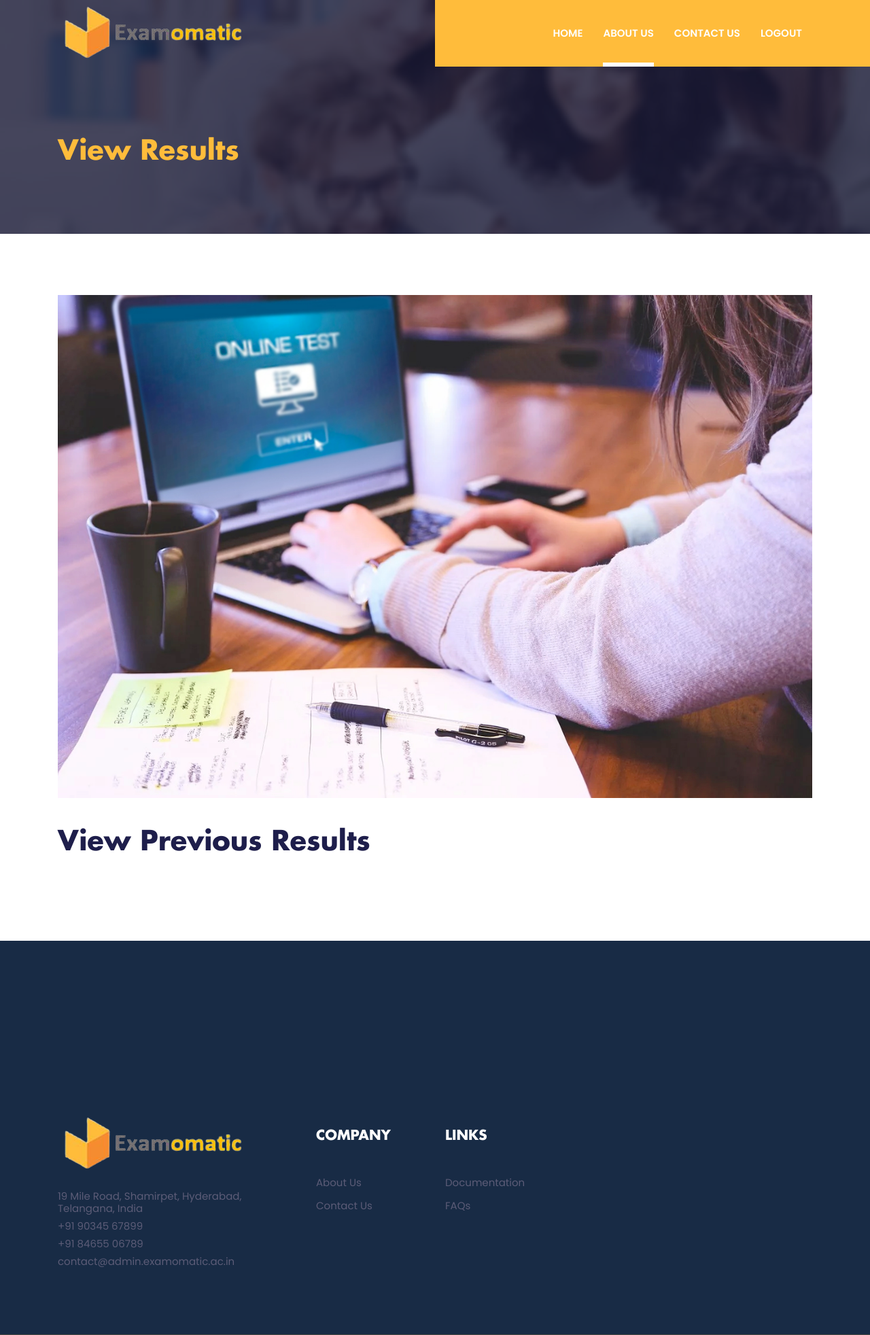
After one commit to AbhirathNB/projectDBMS, a Django app: page /previousResults in a window 1280 px wide. The commit adds this page. Shown: the whole page at 68% size. Run offline with Django 4.2, Linux system fonts and the light colour scheme; parts of the project's set-up code (start-up, migrations or seed data) failed here and were passed over; some libraries are stand-ins or nearby versions.

Commit message:
update 11

```diff
--- a/Hello/home/urls.py
+++ b/Hello/home/urls.py
@@ -5,7 +5,7 @@ from home import views
 urlpatterns = [
     path("", views.entryPage, name= 'entryPage'),
     path("studentLogin", views.studentLogin, name = 'studentLogin'),
-    path("adminLogin", views.adminLogin, name = 'adminLogin'),
+    path("adminLogin", views.adminLoginPage, name = 'adminLogin'),
     path("about", views.about, name = 'about'),
     path("contact", views.contact, name = 'contact'),
     path("documentation", views.documentation, name = 'documentation'),
@@ -15,6 +15,11 @@ urlpatterns = [
     path("adminAbout", views.adminAbout, name = 'adminAbout'),
     path("adminContact", views.adminContact, name = 'adminContact'),
     path("adminDocumentation", views.adminDocumentation, name = 'adminDocumentation'),
-    path("adminFaqs", views.adminFaqs, name = 'adminFaqs')
+    path("adminFaqs", views.adminFaqs, name = 'adminFaqs'),
+    path("previousResults", views.previousResults, name = 'previousResults'),
+    path("viewRank", views.viewRank, name = 'viewRank'),
+    path("attemptExam", views.attemptExam, name = 'attemptExam'),
+    path("manageStudents", views.manageStudents, name = 'manageStudents'),
+    path("createExam", views.createExam, name = 'createExam'),
 
 ]
--- a/Hello/home/views.py
+++ b/Hello/home/views.py
@@ -30,7 +30,7 @@ def adminDashboard(request):
 
     return render(request, 'adminDashboard.html')
 
-def adminLogin(request):
+def adminLoginPage(request):
     if request.method == 'POST':
         username = request.POST.get('username')
         password = request.POST.get('password')
@@ -72,3 +72,18 @@ def adminAbout(request):
 
 def adminContact(request):
     return render(request, 'adminContact.html')
+
+def previousResults(request):
+    return render(request, 'previousResults.html')
+
+def viewRank(request):
+    return render(request, 'viewRank.html')
+
+def attemptExam(request):
+    return render(request, 'attemptExam.html')
+
+def manageStudents(request):
+    return render(request, 'manageStudents.html')
+
+def createExam(request):
+    return render(request, 'createExam.html')
--- /dev/null
+++ b/Hello/template/previousResults.html
@@ -0,0 +1,167 @@
+<!DOCTYPE html>
+<html lang="zxx">
+
+<head>
+  <meta charset="utf-8">
+  <title>Previous Results | Examomatic</title>
+
+  <!-- mobile responsive meta -->
+  <meta name="viewport" content="width=device-width, initial-scale=1">
+  <meta name="viewport" content="width=device-width, initial-scale=1, maximum-scale=1">
+
+  <!-- ** Plugins Needed for the Project ** -->
+  <!-- Bootstrap -->
+  <link rel="stylesheet" href="/static/plugins/bootstrap/bootstrap.min.css">
+  <!-- slick slider -->
+  <link rel="stylesheet" href="/static/plugins/slick/slick.css">
+  <!-- themefy-icon -->
+  <link rel="stylesheet" href="/static/plugins/themify-icons/themify-icons.css">
+  <!-- animation css -->
+  <link rel="stylesheet" href="/static/plugins/animate/animate.css">
+  <!-- aos -->
+  <link rel="stylesheet" href="/static/plugins/aos/aos.css">
+  <!-- venobox popup -->
+  <link rel="stylesheet" href="/static/plugins/venobox/venobox.css">
+
+  <!-- Main Stylesheet -->
+  <link href="/static/css/style.css" rel="stylesheet">
+
+  <!--Favicon-->
+  <link rel="shortcut icon" href="/static/images/favicon.png" type="image/x-icon">
+  <link rel="icon" href="/static/images/favicon.png" type="image/x-icon">
+
+</head>
+
+<body>
+  <!-- preloader start -->
+  <div class="preloader">
+    <img src="/static/images/preloader.gif" alt="preloader">
+  </div>
+  <!-- preloader end -->
+
+<!-- header -->
+<header class="fixed-top header">
+
+  <div class="navigation w-100">
+    <div class="container">
+      <nav class="navbar navbar-expand-lg navbar-dark p-0">
+        <a class="navbar-brand" href="#"><img src="/static/ExamomaticLogo.png" alt="logo"></a>
+        <button class="navbar-toggler rounded-0" type="button" data-toggle="collapse" data-target="#navigation"
+          aria-controls="navigation" aria-expanded="false" aria-label="Toggle navigation">
+          <span class="navbar-toggler-icon"></span>
+        </button>
+
+        <div class="collapse navbar-collapse" id="navigation">
+          <ul class="navbar-nav ml-auto text-center">
+            <li class="nav-item @@home">
+              <a class="nav-link" href={% url 'adminDashboard' %}>Home</a>
+            </li>
+            <li class="nav-item active">
+              <a class="nav-link" href={% url 'adminAbout' %}>About Us</a>
+            </li>
+            <li class="nav-item @@contact">
+              <a class="nav-link" href= {% url 'adminContact' %} >Contact Us</a>
+            </li>
+            <li class="nav-item @@contact">
+              <a class="nav-link" href= {% url 'entryPage' %}>Logout</a>
+            </li>
+
+          </ul>
+        </div>
+      </nav>
+    </div>
+  </div>
+</header>
+
+<!-- page title -->
+<section class="page-title-section overlay" data-background="/static/images/backgrounds/page-title.jpg">
+  <div class="container">
+    <div class="row">
+      <div class="col-md-8">
+        <ul class="list-inline custom-breadcrumb">
+          <li class="list-inline-item"><a class="h2 text-primary font-secondary" href="@@page-link">View Results</a></li>
+          <li class="list-inline-item text-white h3 font-secondary @@nasted"></li>
+        </ul>
+        <p class="text-lighten"><!--Education marks the future of the entire society, and upgrading the educational technologies to make them easily accessible to all the students is what we aim at.--></p>
+      </div>
+    </div>
+  </div>
+</section>
+<!-- /page title -->
+
+<!-- about -->
+<section class="section">
+  <div class="container">
+    <div class="row">
+      <div class="col-12">
+        <img class="img-fluid w-100 mb-4" src="/static/computer-test.jpg" alt="about image">
+        <br><br><h2 class="section-title">View Previous Results</h2>
+        <!--<p>We've created affordable Online Testing Plans to suit every organization. From occasional Testing to Enterprise Quiz Maker requirements, Examomatic is your Secure & reliable exam maker & online testing solution. You can also Test 1,000s of Users simultaneously with Examomatic.</p>
+        <p>Our custom web-based Testing tool allows you to easily create secure online Exams & assessments with advanced Quiz settings such as time limits, public & private Test access, randomize Questions, instant feedback, multiple choice, matching, short answer, video, audio, essay & more Question types, embed exams in Wordpress & Google Sites.</p>-->
+      </div>
+    </div>
+  </div>
+</section>
+<!-- /about -->
+
+
+<footer>
+
+  <div class="footer bg-footer section border-bottom">
+    <div class="container">
+      <div class="row">
+        <div class="col-lg-4 col-sm-8 mb-5 mb-lg-0">
+          <!-- logo -->
+          <a class="logo-footer" href="#"><img class="img-fluid mb-4" src="/static/ExamomaticLogo.png" alt="logo"></a>
+          <ul class="list-unstyled">
+            <li class="mb-2">19 Mile Road, Shamirpet, Hyderabad, Telangana, India</li>
+            <li class="mb-2">+91 90345 67899</li>
+            <li class="mb-2">+91 84655 06789</li>
+            <li class="mb-2">contact@admin.examomatic.ac.in</li>
+          </ul>
+        </div>
+        <!-- company -->
+        <div class="col-lg-2 col-md-3 col-sm-4 col-6 mb-5 mb-md-0">
+          <h4 class="text-white mb-5">COMPANY</h4>
+          <ul class="list-unstyled">
+            <li class="mb-3"><a class="text-color" href={% url 'adminAbout' %}>About Us</a></li>
+            <!--<li class="mb-3"><a class="text-color" href="teacher.html">Our Teacher</a></li>-->
+            <li class="mb-3"><a class="text-color" href={% url 'adminContact' %}>Contact Us</a></li>
+            <!--<li class="mb-3"><a class="text-color" href="blog.html">Blog</a></li>-->
+          </ul>
+        </div>
+        <!-- links -->
+        <div class="col-lg-2 col-md-3 col-sm-4 col-6 mb-5 mb-md-0">
+          <h4 class="text-white mb-5">LINKS</h4>
+          <ul class="list-unstyled">
+            <!--<li class="mb-3"><a class="text-color" href="courses.html">Courses</a></li>-->
+            <li class="mb-3"><a class="text-color" href={% url 'adminDocumentation' %}>Documentation</a></li>
+            <!--<li class="mb-3"><a class="text-color" href="gallary.html">Gallary</a></li>-->
+            <li class="mb-3"><a class="text-color" href={% url 'adminFaqs' %}>FAQs</a></li>
+          </ul>
+        </div>
+
+</footer>
+<!-- /footer -->
+
+<!-- jQuery -->
+<script src="/static/plugins/jQuery/jquery.min.js"></script>
+<!-- Bootstrap JS -->
+<script src="/static/plugins/bootstrap/bootstrap.min.js"></script>
+<!-- slick slider -->
+<script src="/static/plugins/slick/slick.min.js"></script>
+<!-- aos -->
+<script src="/static/plugins/aos/aos.js"></script>
+<!-- venobox popup -->
+<script src="/static/plugins/venobox/venobox.min.js"></script>
+<!-- filter -->
+<script src="/static/plugins/filterizr/jquery.filterizr.min.js"></script>
+<!-- google map -->
+<script src="https://maps.googleapis.com/maps/api/js?key=AIzaSyBu5nZKbeK-WHQ70oqOWo-_4VmwOwKP9YQ"></script>
+<script src="/static/plugins/google-map/gmap.js"></script>
+
+<!-- Main Script -->
+<script src="/static/js/script.js"></script>
+
+</body>
+</html>
```
Also changed, not shown: Hello/template/adminDashboard.html (+7 -32 lines), Hello/template/studentDashboard.html (+6 -6 lines), Hello/template/attemptExam.html (added), Hello/template/createExam.html (added), Hello/template/manageStudents.html (added), Hello/template/viewRank.html (added).
